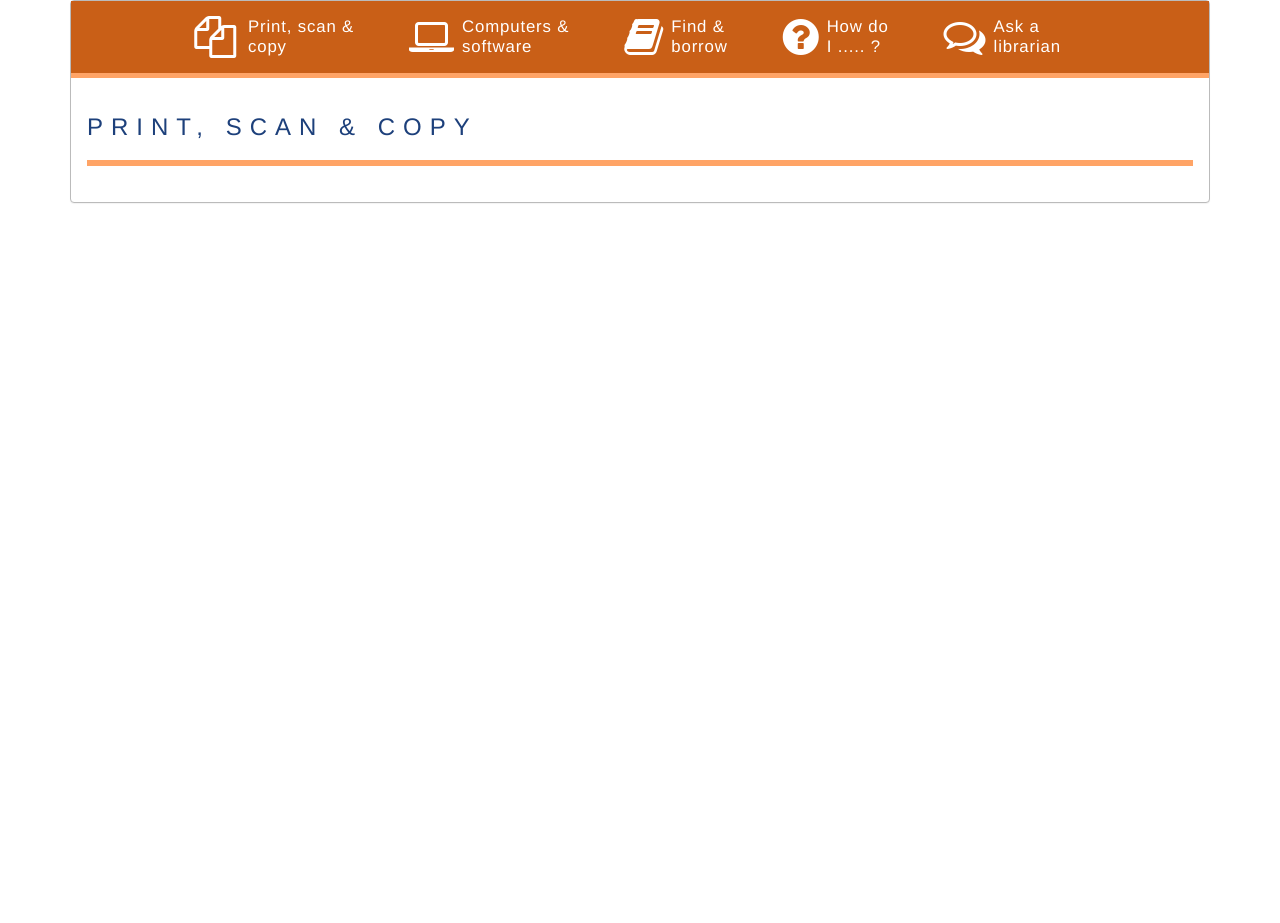
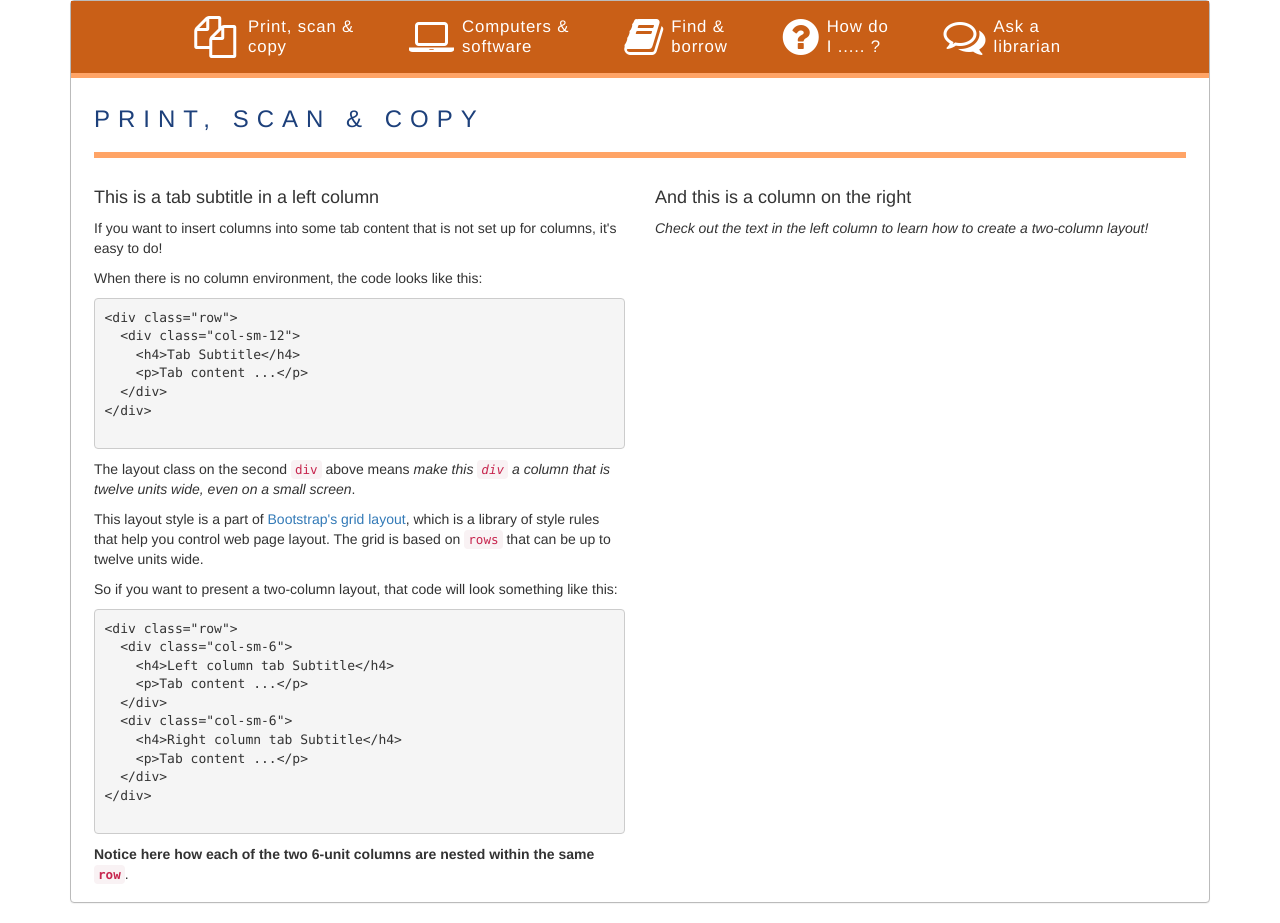
Before and after one commit to ScholarlyCommons/learn-redesign-fall-2014, a plain HTML site: page index.html in a window 1280 px wide. Before the commit the page ends 800 px from the top, so only its background shows below. Drawn offline with nearby package versions, Linux system fonts and the light colour scheme.

Commit message:
added instructions for creating columns w/ bootstrap

```diff
--- a/css/navbar_specific_styles.css
+++ b/css/navbar_specific_styles.css
@@ -89,7 +89,7 @@ nav.navbar-bottom {
   height: 33px;
 }
 
-.tab-pane { padding: 16px; }
+.tab-pane { padding: 8px; }
 
 
 /*
--- a/index.html
+++ b/index.html
@@ -50,9 +50,44 @@
               <div class="tab-pane active" id="print">
                 <div class="container-fluid">
                   <div class="row">
-                    <div class="column-sm-12">
+                    <div class="col-sm-12">
                       <h3>Print, scan &amp; copy</h3>
                       <hr class="orange-line">
+                    </div>
+                  </div>
+                  <div class="row">
+                    <div class="col-sm-6">
+                      <h4>This is a tab subtitle in a left column</h4>
+                      <p>If you want to insert columns into some tab content that is not set up for columns, it's easy to do!</p>
+                      <p>When there is no column environment, the code looks like this:</p>
+                      <pre>
+&lt;div class="row"&gt;
+  &lt;div class="col-sm-12"&gt;
+    &lt;h4&gt;Tab Subtitle&lt;/h4&gt;
+    &lt;p&gt;Tab content ...&lt;/p&gt;
+  &lt;/div&gt;
+&lt;/div&gt;
+                      </pre>
+                      <p>The layout class on the second <code>div</code> above means <em>make this <code>div</code> a column that is twelve units wide, even on a small screen</em>.</p>
+                      <p>This layout style is a part of <a href="http://getbootstrap.com/css/#grid">Bootstrap's grid layout</a>, which is a library of style rules that help you control web page layout. The grid is based on <code>rows</code> that can be up to twelve units wide.</p>
+                      <p>So if you want to present a two-column layout, that code will look something like this:</p>
+                      <pre>
+&lt;div class="row"&gt;
+  &lt;div class="col-sm-6"&gt;
+    &lt;h4&gt;Left column tab Subtitle&lt;/h4&gt;
+    &lt;p&gt;Tab content ...&lt;/p&gt;
+  &lt;/div&gt;
+  &lt;div class="col-sm-6"&gt;
+    &lt;h4&gt;Right column tab Subtitle&lt;/h4&gt;
+    &lt;p&gt;Tab content ...&lt;/p&gt;
+  &lt;/div&gt;
+&lt;/div&gt;
+                      </pre>
+                      <p><strong>Notice here how each of the two 6-unit columns are nested within the same <code>row</code></strong>.</p>
+                    </div>
+                    <div class="col-sm-6">
+                      <h4>And this is a column on the right</h4>
+                      <p><em>Check out the text in the left column to learn how to create a two-column layout!</em></p>
                     </div>
                   </div>
                 </div>
@@ -62,7 +97,7 @@
               <div class="tab-pane" id="software">
                 <div class="container-fluid">
                   <div class="row">
-                    <div class="column-sm-12">
+                    <div class="col-sm-12">
                       <h3>Computers &amp; software</h3>
                       <hr class="orange-line">
                     </div>
@@ -74,7 +109,7 @@
               <div class="tab-pane" id="find">
                 <div class="container-fluid">
                   <div class="row">
-                    <div class="column-sm-12">
+                    <div class="col-sm-12">
                       <h3>Find &amp; borrow</h3>
                       <hr class="orange-line">
                     </div>
@@ -86,7 +121,7 @@
               <div class="tab-pane" id="howdoi">
                 <div class="container-fluid">
                   <div class="row">
-                    <div class="column-sm-12">
+                    <div class="col-sm-12">
                       <h3>How do I ..... ?</h3>
                       <hr class="orange-line">
                     </div>
@@ -98,7 +133,7 @@
               <div class="tab-pane" id="ask">
                 <div class="container-fluid">
                   <div class="row">
-                    <div class="column-sm-12">
+                    <div class="col-sm-12">
                       <h3>Ask a librarian</h3>
                       <hr class="orange-line">
                     </div>
```
